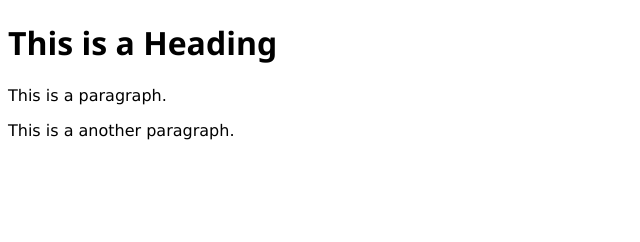
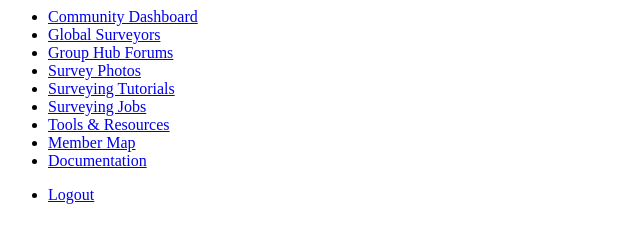
Before and after one commit to jasonslocum2/sandiatechnologies, a plain HTML site: page index.html in a window 1280 px wide. Shown: the whole page, without its empty margins (0-640 px from the left). Drawn offline with Linux system fonts and the light colour scheme.

Commit message:
Update index.html

```diff
--- a/index.html
+++ b/index.html
@@ -1,19 +1,97 @@
-<!DOCTYPE html>
-<html lang="en">
-<meta charset="UTF-8">
-<title>Sandia Technologies </title>
-<meta name="viewport" content="width=device-width,initial-scale=1">
-<link rel="stylesheet" href="">
-<style>
-html,body {font-family:"Verdana",sans-serif}
-h1,h2,h3,h4,h5,h6 {font-family:"Segoe UI",sans-serif}
-</style>
-<script src=""></script>
-<body>
+<html>
+  <head>
 
-<h1>This is a Heading</h1>
-<p>This is a paragraph.</p>
-<p>This is a another paragraph.</p>
+  </head>
+  <body><div class="area"></div><nav class="main-menu">
+            <ul>
+                <li>
+                    <a href="https://jbfarrow.com">
+                        <i class="fa fa-home fa-2x"></i>
+                        <span class="nav-text">
+                           Community Dashboard
+                        </span>
+                    </a>
 
-</body>
-</html>
+                </li>
+                <li class="has-subnav">
+                    <a href="#">
+                        <i class="fa fa-globe fa-2x"></i>
+                        <span class="nav-text">
+                            Global Surveyors
+                        </span>
+                    </a>
+
+                </li>
+                <li class="has-subnav">
+                    <a href="#">
+                       <i class="fa fa-comments fa-2x"></i>
+                        <span class="nav-text">
+                            Group Hub Forums
+                        </span>
+                    </a>
+
+                </li>
+                <li class="has-subnav">
+                    <a href="#">
+                       <i class="fa fa-camera-retro fa-2x"></i>
+                        <span class="nav-text">
+                            Survey Photos
+                        </span>
+                    </a>
+
+                </li>
+                <li>
+                    <a href="#">
+                        <i class="fa fa-film fa-2x"></i>
+                        <span class="nav-text">
+                            Surveying Tutorials
+                        </span>
+                    </a>
+                </li>
+                <li>
+                    <a href="#">
+                        <i class="fa fa-book fa-2x"></i>
+                        <span class="nav-text">
+                           Surveying Jobs
+                        </span>
+                    </a>
+                </li>
+                <li>
+                   <a href="#">
+                       <i class="fa fa-cogs fa-2x"></i>
+                        <span class="nav-text">
+                            Tools & Resources
+                        </span>
+                    </a>
+                </li>
+                <li>
+                   <a href="#">
+                        <i class="fa fa-map-marker fa-2x"></i>
+                        <span class="nav-text">
+                            Member Map
+                        </span>
+                    </a>
+                </li>
+                <li>
+                    <a href="#">
+                       <i class="fa fa-info fa-2x"></i>
+                        <span class="nav-text">
+                            Documentation
+                        </span>
+                    </a>
+                </li>
+            </ul>
+
+            <ul class="logout">
+                <li>
+                   <a href="#">
+                         <i class="fa fa-power-off fa-2x"></i>
+                        <span class="nav-text">
+                            Logout
+                        </span>
+                    </a>
+                </li>
+            </ul>
+        </nav>
+  </body>
+    </html>
```
